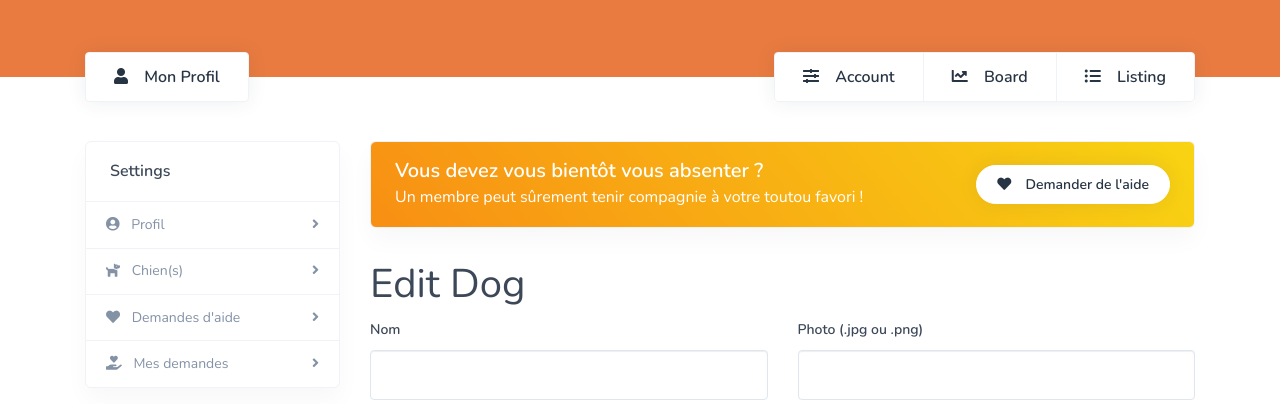
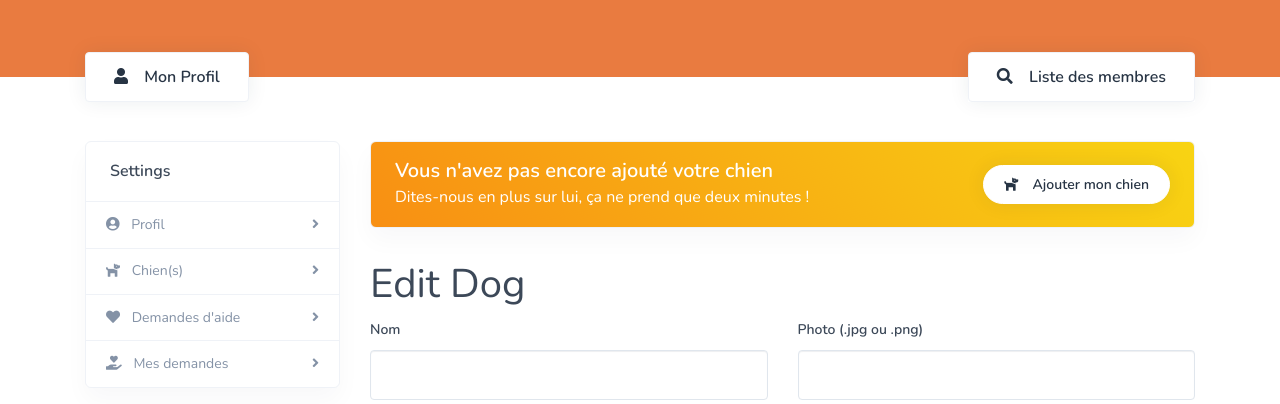
Before and after one commit to julienwets/DogArmy, a Symfony app: template templates/dog/edit.html.twig in a window 1280 px wide. Shown: the part 173-577 px from the top of the page. Run offline with Twig, Linux system fonts and the light colour scheme; the template is opened without the code that fills it, so the values that code supplies are empty; form fields are guessed from the names that the template uses; some libraries are stand-ins or nearby versions.

Commit message:
Removed links from header and set the Member List button to be hidden on the Member List page

```diff
--- a/templates/account/_header.html.twig
+++ b/templates/account/_header.html.twig
@@ -48,23 +48,14 @@
                         <span class="btn-inner--icon"><i class="fas fa-user"></i></span>
                         <span class="btn-inner--text d-none d-md-inline-block">Mon Profil</span>
                     </a>
-                    <div class="btn-group btn-group-nav shadow ml-auto" role="group" aria-label="Basic example">
-                        <div class="btn-group" role="group">
-                            <button id="btn-group-settings" type="button" class="btn btn-neutral btn-icon" data-toggle="dropdown" data-offset="0,8" aria-haspopup="true" aria-expanded="false">
-                                <span class="btn-inner--icon"><i class="fas fa-sliders-h"></i></span>
-                                <span class="btn-inner--text d-none d-sm-inline-block">Account</span>
-                            </button>
-                            <div class="dropdown-menu dropdown-menu-right dropdown-menu-arrow" aria-labelledby="btn-group-settings">
-                                <span class="dropdown-header">Profile</span>
-                                <a class="dropdown-item" href="account-profile-public.html">Public profile</a>
-                                <span class="dropdown-header">Account</span>
-                                <a class="dropdown-item" href="account-profile.html">Profile</a>
-                                <a class="dropdown-item" href="account-settings.html">Settings</a>
-                                <a class="dropdown-item" href="account-billing.html">Billing</a>
-                                <a class="dropdown-item" href="account-notifications.html">Notifications</a>
-                            </div>
-                        </div>
-                        <div class="btn-group" role="group">
+                   <div class="btn-group btn-group-nav shadow ml-auto" role="group">
+                       <div class="btn-group" role="group">
+                           <a href="{{ path('search') }}" class="btn btn-neutral btn-icon">
+                               <span class="btn-inner--icon"><i class="fas fa-search"></i></span>
+                               <span class="btn-inner--text d-none d-sm-inline-block">Liste des membres</span>
+                           </a>
+                       </div>
+                       {# <div class="btn-group" role="group">
                             <button id="btn-group-boards" type="button" class="btn btn-neutral btn-icon" data-toggle="dropdown" data-offset="0,8" aria-haspopup="true" aria-expanded="false">
                                 <span class="btn-inner--icon"><i class="fas fa-chart-line"></i></span>
                                 <span class="btn-inner--text d-none d-sm-inline-block">Board</span>
@@ -88,8 +79,8 @@
                                 <span class="dropdown-header">Flex</span>
                                 <a class="dropdown-item" href="listing-users.html">Users</a>
                             </div>
-                        </div>
-                    </div>
+                        </div> #}
+                   </div>
                 </div>
             </div>
         </div>
--- a/templates/account/index.html.twig
+++ b/templates/account/index.html.twig
@@ -14,7 +14,8 @@
     <div class="container">
         <div class="row row-grid ">
             <div class="col-lg-9 order-2">
-                <!-- Change avatar -->
+                <!-- CTA Ajouter mon chien -->
+                {% if app.user.dogs is empty %}
                 <div class="card bg-gradient-warning hover-shadow-lg  d-none d-lg-block">
                     <div class="card-body py-3">
                         <div class="row row-grid align-items-center">
@@ -22,26 +23,27 @@
                                 <div class="media align-items-center">
                                     {% if app.user.imageName %}
                                     <a href="#" class="avatar avatar-lg rounded-circle mr-3">
-                                        <img alt="Avatar" src="{{ asset('uploads/user-pictures/' ~ app.user.imageName) }}">
+                                        <img alt="Avatar" src="{{ vich_uploader_asset(app.user, 'imageFile') }}">
                                     </a>
                                     {% endif %}
                                     <div class="media-body">
-                                        <h5 class="text-white mb-0">Vous devez vous bientôt vous absenter ?</h5>
+                                        <h5 class="text-white mb-0">Vous n'avez pas encore ajouté votre chien</h5>
                                         <div>
-                                            <span class="text-white" style="font-size:16px">Un membre peut sûrement tenir compagnie à votre toutou favori !</span>
+                                            <span class="text-white" style="font-size:16px">Dites-nous en plus sur lui, ça ne prend que deux minutes !</span>
                                         </div>
                                     </div>
                                 </div>
                             </div>
                             <div class="col-auto flex-fill mt-4 mt-sm-0 text-sm-right">
-                                <a href="#" class="btn btn-sm btn-white rounded-pill btn-icon shadow">
-                                    <span class="btn-inner--icon"><i class="fas fa-heart"></i></span>
-                                    <span class="btn-inner--text">Demander de l'aide</span>
+                                <a href="{{ path('dog_new') }}" class="btn btn-sm btn-white rounded-pill btn-icon shadow">
+                                    <span class="btn-inner--icon"><i class="fas fa-dog"></i></span>
+                                    <span class="btn-inner--text">Ajouter mon chien</span>
                                 </a>
                             </div>
                         </div>
                     </div>
                 </div>
+                {% endif %}
 
                 {% block content %}{% endblock %}
 
--- a/templates/profile/_header.html.twig
+++ b/templates/profile/_header.html.twig
@@ -55,7 +55,7 @@
                         <span class="btn-inner--text d-none d-md-inline-block">Mon profil</span>
                     </a>
                     {% endif %}
-                    <div class="btn-group btn-group-nav shadow ml-auto" role="group" aria-label="Basic example">
+                    <div class="btn-group btn-group-nav shadow ml-auto" role="group">
                         <div class="btn-group" role="group">
                             <a href="{{ path('search') }}" class="btn btn-neutral btn-icon">
                                 <span class="btn-inner--icon"><i class="fas fa-search"></i></span>
```
Also changed, not shown: templates/profile/layout.html.twig (+0 -32 lines).
